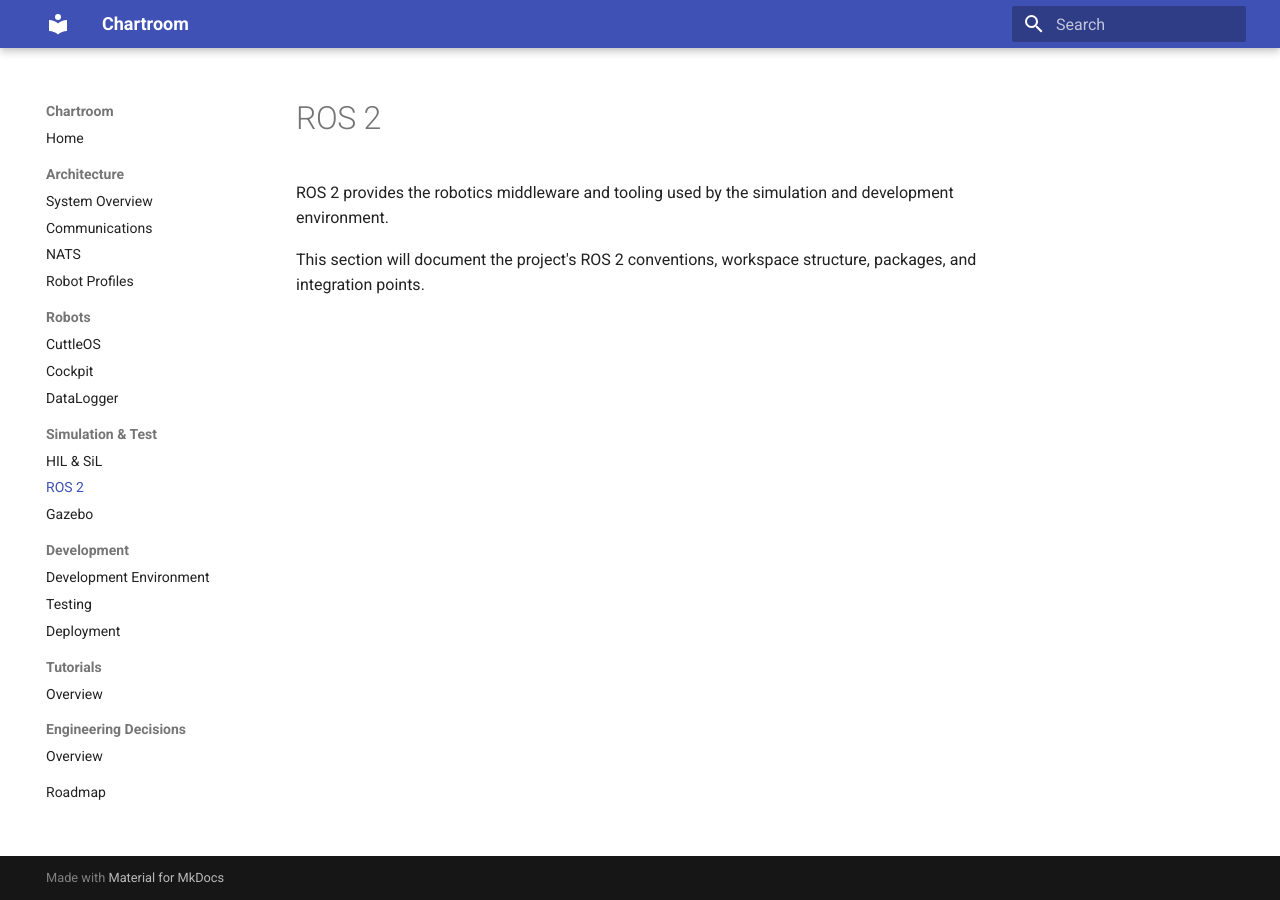
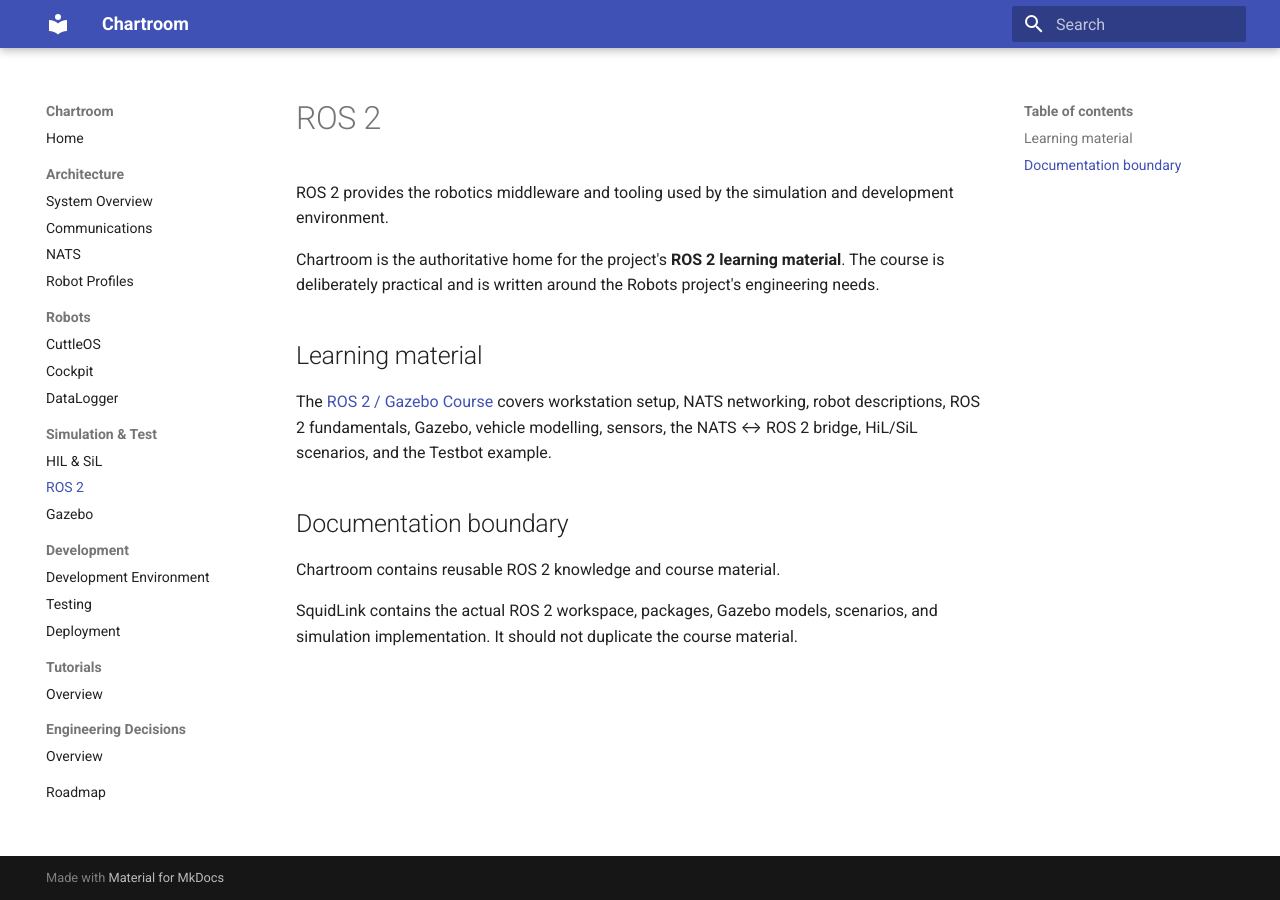
Before and after one commit to PhilipMcGaw/robot-ChartRoom, an MkDocs documentation site: the page built from docs/ros2/index.md, in a window 1280 px wide. Built offline with MkDocs 1.6.1 and Material for MkDocs 9.7.7, drawn with Linux system fonts in a browser that asks for light colours.

Commit message:
Make Chartroom authoritative for ROS 2 course material

```diff
--- a/docs/ros2/index.md
+++ b/docs/ros2/index.md
@@ -2,4 +2,14 @@
 
 ROS 2 provides the robotics middleware and tooling used by the simulation and development environment.
 
-This section will document the project's ROS 2 conventions, workspace structure, packages, and integration points.
+Chartroom is the authoritative home for the project's **ROS 2 learning material**. The course is deliberately practical and is written around the Robots project's engineering needs.
+
+## Learning material
+
+The [ROS 2 / Gazebo Course](course/index.md) covers workstation setup, NATS networking, robot descriptions, ROS 2 fundamentals, Gazebo, vehicle modelling, sensors, the NATS ↔ ROS 2 bridge, HiL/SiL scenarios, and the Testbot example.
+
+## Documentation boundary
+
+Chartroom contains reusable ROS 2 knowledge and course material.
+
+SquidLink contains the actual ROS 2 workspace, packages, Gazebo models, scenarios, and simulation implementation. It should not duplicate the course material.
```
